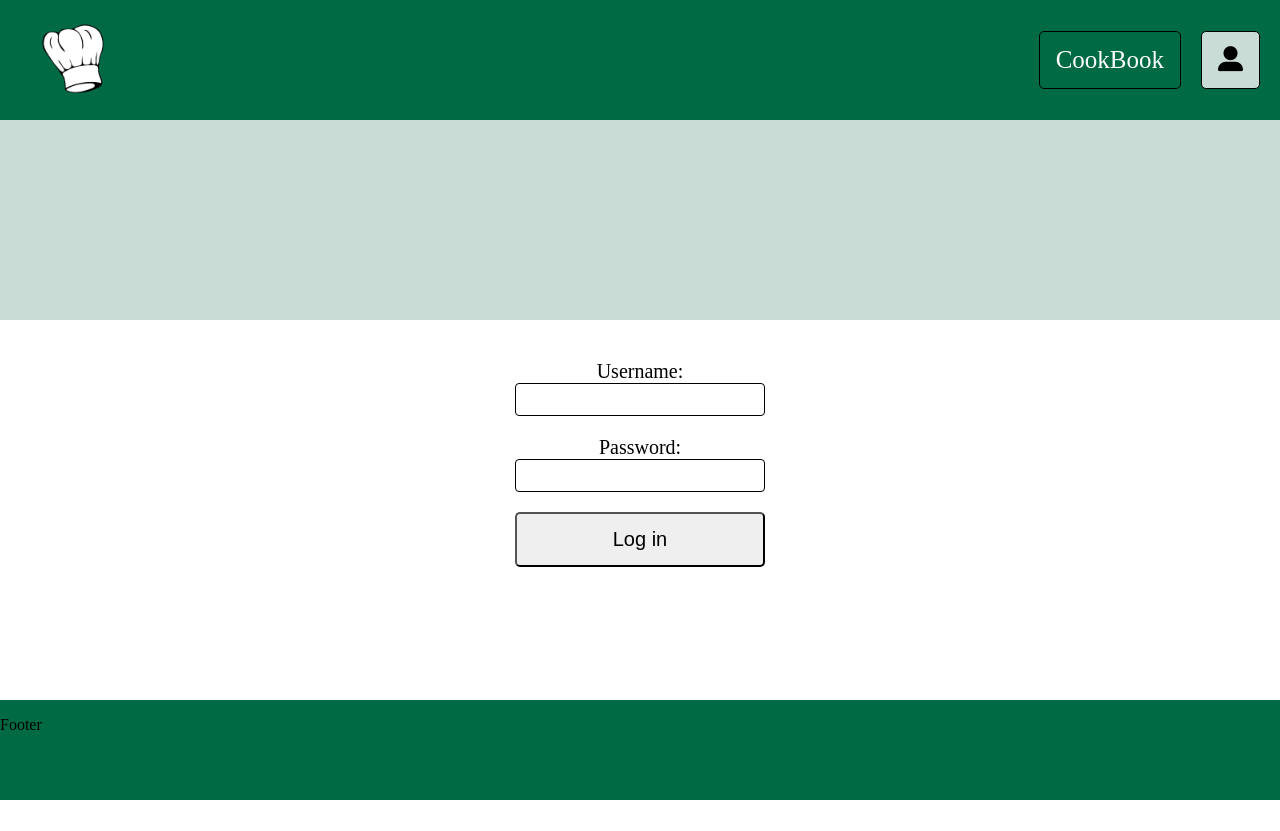
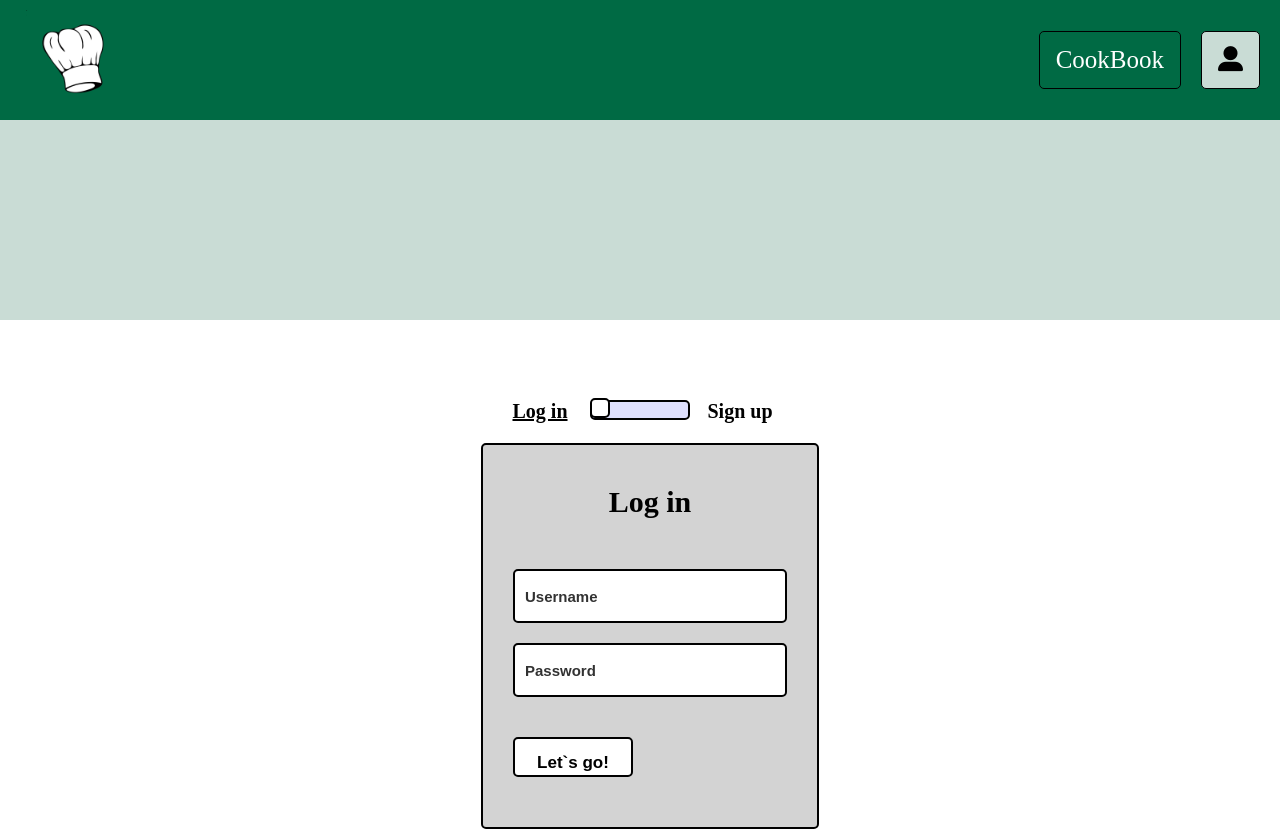
Before and after one commit to Metsittynyt/cookBook, a Vue app in the folder frontend/: page /user in a window 1280 px wide. Shown: the top 831 px of the page. Before the commit the page ends 800 px from the top, so only its background shows below. Built offline with nearby package versions, Linux system fonts and the light colour scheme.

Commit message:
update login form look

```diff
--- a/frontend/src/components/LogInForm.vue
+++ b/frontend/src/components/LogInForm.vue
@@ -1,31 +1,41 @@
 <template>
     <div class="login_form">
-        <form id="form" @submit.prevent="submit">
-            <p v-if="errorMessage" class="error">{{ errorMessage }}</p>
-
-            <div v-if="isSignUp" class="form-group">
-                <label for="name">Name:</label>
-                <input type="text" id="name" v-model="credentials.name" required>
+        <p v-if="errorMessage" class="error">{{ errorMessage }}</p>
+        <div class="wrapper">
+            <div class="card-switch">
+                <label class="switch">
+                    <input type="checkbox" class="toggle" v-model="isSignUp">
+                    <span class="slider"></span>
+                    <span class="card-side"></span>
+                    <div class="flip-card__inner">
+                        <div class="flip-card__front">
+                            <div class="title">Log in</div>
+                            <form class="flip-card__form" @submit.prevent="submit">
+                                <input class="flip-card__input" name="username" placeholder="Username" type="text"
+                                    v-model="credentials.username" required>
+                                <input class="flip-card__input" name="password" placeholder="Password" type="password"
+                                    v-model="credentials.password" required>
+                                <button type="submit" class="flip-card__btn">Let`s go!</button>
+                            </form>
+                        </div>
+                        <div class="flip-card__back">
+                            <div class="title">Sign up</div>
+                            <form class="flip-card__form" @submit.prevent="submit">
+                                <input class="flip-card__input" placeholder="Name" type="text"
+                                    v-model="credentials.name" required>
+                                <input class="flip-card__input" name="username" placeholder="Username" type="text"
+                                    v-model="credentials.username" required>
+                                <input class="flip-card__input" name="password" placeholder="Password" type="password"
+                                    v-model="credentials.password" required>
+                                <input class="flip-card__input" name="passwordConfirm" placeholder="Confirm password"
+                                    type="password" v-model="passwordConfirm" required>
+                                <button type="submit" class="flip-card__btn">Confirm!</button>
+                            </form>
+                        </div>
+                    </div>
+                </label>
             </div>
-
-            <div class="form-group">
-                <label for="username">Username:</label>
-                <input type="text" id="username" v-model="credentials.username" required>
-            </div>
-
-            <div class="form-group">
-                <label for="password">Password:</label>
-                <input type="password" id="password" v-model="credentials.password" required>
-            </div>
-
-            <!-- Password confirmation field for signing up -->
-            <div v-if="isSignUp" class="form-group">
-                <label for="passwordConfirm">Confirm Password:</label>
-                <input type="password" id="passwordConfirm" v-model="passwordConfirm" required>
-            </div>
-
-            <button type="submit">{{ isSignUp ? 'Sign Up' : 'Log in' }}</button>
-        </form>
+        </div>
     </div>
 </template>
 
@@ -34,11 +44,9 @@ import loginService from '../services/login';
 
 export default {
     name: 'LogInForm',
-    props: {
-        isSignUp: Boolean // Indicates if the form is used for signing up
-    },
     data() {
         return {
+            isSignUp: false,
             credentials: {
                 name: '',
                 username: '',
@@ -51,7 +59,6 @@ export default {
     methods: {
         async submit() {
             if (this.isSignUp) {
-                // Additional validation for signup process
                 if (this.credentials.password !== this.passwordConfirm) {
                     this.errorMessage = 'Passwords do not match.';
                     return;
@@ -61,25 +68,218 @@ export default {
                     localStorage.setItem('token', response.token);
                     localStorage.setItem('username', response.username);
                     this.$router.push('/cookbook').then(() => window.location.reload());
-                    console.log(this.credentials.username + " signed up successfully!");
                 } catch (error) {
+                    this.errorMessage = 'Failed to sign up. Please check your input.';
                     console.error('Signup failed', error);
-                    this.errorMessage = 'Failed to sign up. Please check your input.';
                 }
             } else {
-                // Login process
                 try {
                     const response = await loginService.login(this.credentials);
                     localStorage.setItem('token', response.token);
                     localStorage.setItem('username', response.username);
                     this.$router.push('/cookbook').then(() => window.location.reload());
-                    console.log(this.credentials.username + " logged in successfully!");
                 } catch (error) {
+                    this.errorMessage = 'Failed to login. Please check your credentials.';
                     console.error('Login failed', error);
-                    this.errorMessage = 'Failed to login. Please check your credentials.';
                 }
             }
         }
     }
 }
 </script>
+
+
+<style>
+.login_form {
+    min-height: 600px;
+    width: 100%;
+}
+
+.wrapper {
+    display: flex;
+    justify-content: center;
+    align-items: center;
+    margin-top: 50px;
+}
+
+/* switch card */
+.switch {
+    position: relative;
+    display: flex;
+    flex-direction: column;
+    justify-content: center;
+    align-items: center;
+    gap: 30px;
+    width: 100px;
+    height: 20px;
+}
+
+.card-side {
+    font-size: 20px;
+    font-weight: bold;
+    color: black;
+}
+
+.card-side::before {
+    position: absolute;
+    content: 'Log in';
+    left: -100px;
+    top: 0;
+    width: 100px;
+    text-decoration: underline;
+}
+
+.card-side::after {
+    position: absolute;
+    content: 'Sign up';
+    left: 100px;
+    top: 0;
+    width: 100px;
+    text-decoration: none;
+}
+
+.toggle {
+    opacity: 0;
+    width: 0;
+    height: 0;
+}
+
+.slider {
+    box-sizing: border-box;
+    border-radius: 5px;
+    border: 2px solid black;
+    position: absolute;
+    cursor: pointer;
+    top: 0;
+    left: 0;
+    right: 0;
+    bottom: 0;
+    background-color: var(--lightBlue);
+    transition: 0.3s;
+}
+
+.slider:before {
+    box-sizing: border-box;
+    position: absolute;
+    content: "";
+    height: 20px;
+    width: 20px;
+    border: 2px solid black;
+    border-radius: 5px;
+    left: -2px;
+    bottom: 0px;
+    background-color: white;
+    transition: 0.3s;
+}
+
+.toggle:checked+.slider {
+    background-color: var(--blue);
+}
+
+.toggle:checked+.slider:before {
+    transform: translateX(80px);
+}
+
+.toggle:checked~.card-side:before {
+    text-decoration: none;
+}
+
+.toggle:checked~.card-side:after {
+    text-decoration: underline;
+}
+
+/* card */
+
+.flip-card__inner {
+    width: 318px;
+    height: 350px;
+    position: relative;
+    background-color: transparent;
+    perspective: 1000px;
+    text-align: center;
+    transition: transform 0.8s;
+    transform-style: preserve-3d;
+}
+
+.toggle:checked~.flip-card__inner {
+    transform: rotateY(180deg);
+}
+
+.toggle:checked~.flip-card__front {
+    box-shadow: none;
+}
+
+.flip-card__front,
+.flip-card__back {
+    padding: 20px;
+    position: absolute;
+    display: flex;
+    flex-direction: column;
+    justify-content: center;
+    -webkit-backface-visibility: hidden;
+    backface-visibility: hidden;
+    background: lightgrey;
+    gap: 20px;
+    border-radius: 5px;
+    border: 2px solid black;
+}
+
+.flip-card__back {
+    transform: rotateY(180deg);
+}
+
+.flip-card__form {
+    display: flex;
+    flex-direction: column;
+    align-items: center;
+    gap: 20px;
+}
+
+.title {
+    margin: 20px 0 20px 0;
+    font-size: 30px;
+    font-weight: 900;
+    text-align: center;
+    color: black;
+}
+
+.flip-card__input {
+    width: 250px;
+    height: 40px;
+    border-radius: 5px;
+    border: 2px solid black;
+    background-color: white;
+    font-size: 15px;
+    font-weight: 600;
+    color: black;
+    padding: 5px 10px;
+    outline: none;
+}
+
+.flip-card__input::placeholder {
+    color: black;
+    opacity: 0.8;
+}
+
+.flip-card__input:focus {
+    border: 2px solid black;
+}
+
+.flip-card__btn:active,
+.button-confirm:active {
+    transform: translate(3px, 3px);
+}
+
+.flip-card__btn {
+    margin: 20px 0 20px 0;
+    width: 120px;
+    height: 40px;
+    border-radius: 5px;
+    border: 2px solid black;
+    background-color: white;
+    font-size: 17px;
+    font-weight: 600;
+    color: black;
+    cursor: pointer;
+}
+</style>
```
